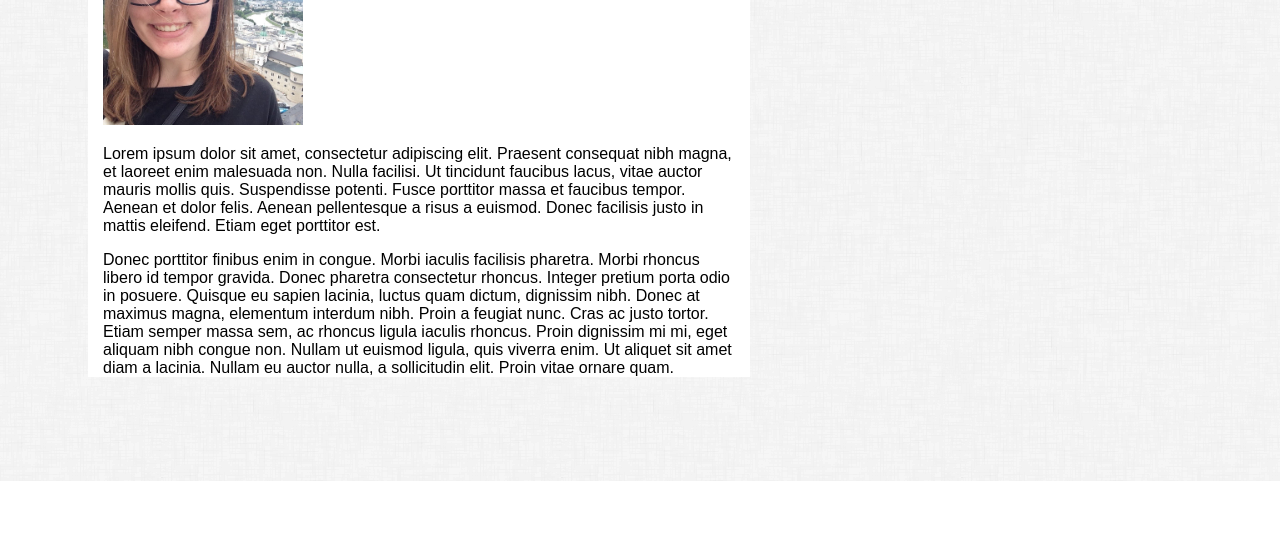
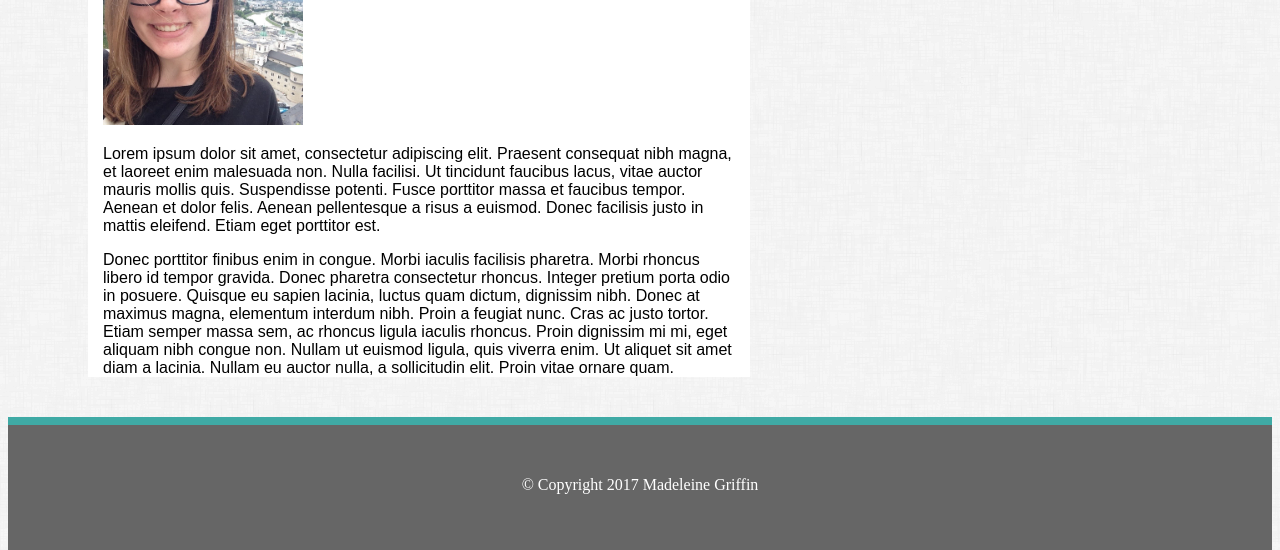
Before and after one commit to madeleinecgriffin/Basic-Portfolio, a plain HTML site: page index.html in a window 1280 px wide. Shown: the part 319-869 px from the top of the page. Before the commit the page ends 800 px from the top, so only its background shows below. Drawn offline with Linux system fonts and the light colour scheme.

Commit message:
more changes

```diff
--- a/assets/css/style.css
+++ b/assets/css/style.css
@@ -27,12 +27,12 @@ h4 {
     list-style-type: none;
     margin: 0;
     padding: 20px 20px 20px 20px;
-    overflow: hidden;
     font-family: 'Arial', 'Helvetica Neue', Helvetica, sans-serif;
     position: absolute;
 	top: 0;
 	right: 0;
 	margin-left: 440px;
+	display: block;
 }
 
 .nav-link {
@@ -40,7 +40,6 @@ h4 {
     float: left;
     padding: 5px 5px 5px 5px;
 }
-
 
 .top-bar {
 	background-color: #ffffff;
@@ -92,6 +91,7 @@ h4 {
 	margin-top: 45px;
 	width: 20%;
 	margin-left: 40px;
+	margin-bottom: 40px;
 
 }
 
@@ -108,3 +108,22 @@ h4 {
     float: left;
 
 }
+
+.greenline {
+	margin-top: 40px;
+	width: 100%;
+	height: 8px;
+	background-color: #3faaa5;
+	float: left;
+}
+
+.copyright {
+	width: 100%;
+	height: 90px;
+	background-color: #666666;
+	color: #ffffff;
+	text-align: center;
+	bottom: 0;
+	float: left;
+	padding-top: 35px;
+}
--- a/index.html
+++ b/index.html
@@ -41,6 +41,12 @@
 		</ul>
 	</div>
 
+	<div class="greenline"></div>
+
+	<div class="copyright">
+		<p>© Copyright 2017 Madeleine Griffin</p>
+	</div>
+
 
 
 </body>
```
Also changed, not shown: contact.html (+5 -3 lines), portfolio.html (+5 -3 lines).
